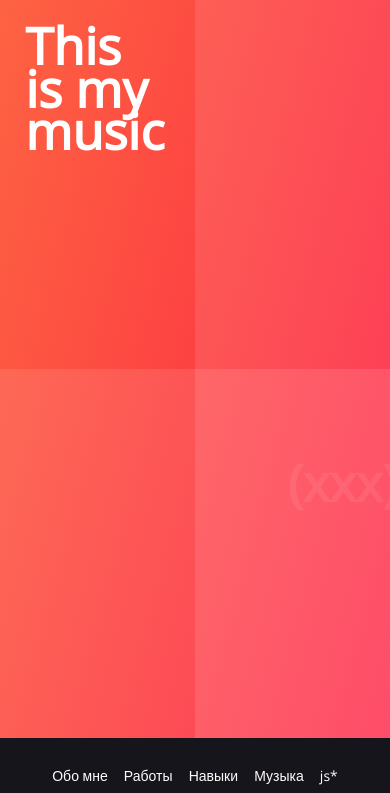
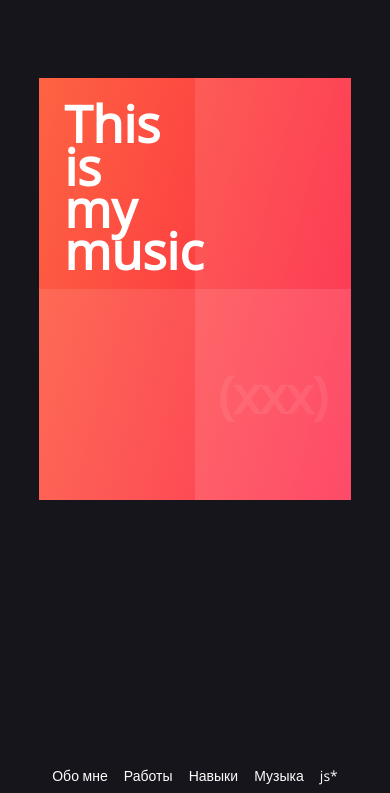
Before and after one commit to nekita6/xxx, a plain HTML site: page music.html in a window 390 px wide. Shown: the top 793 px of the page. Drawn offline with nearby package versions, Linux system fonts and the light colour scheme.

Commit message:
music fix

```diff
--- a/css/style.css
+++ b/css/style.css
@@ -525,8 +525,8 @@ textarea{
 }
 
 #for_music a img{
-	width: 100%;
-	height: auto;
+	max-width: 100%;
+	min-height: 100%;
 }
 
 #for_music a:nth-child(8){
@@ -565,8 +565,8 @@ textarea{
 #mym3,
 #mym4{
 	width: calc(100%/2);
-	height: 22vh;
-	display: inline-block;
+	min-height: calc(25vh - 26.5px);
+	display: block;
 	float: left;
 }
 
@@ -578,21 +578,19 @@ textarea{
 
 #mym4{
 	background: rgba(255, 255, 255, .2);
-	text-align: right;
+	text-align: center;
+	line-height: calc(25vh - 26.5px);
+	color: rgba(255, 255, 255, .03);
+}
+
+#mym4:hover{
 	color: rgba(255, 255, 255, .08);
 }
 
-#mym4:hover{
-	color: rgba(255, 255, 255, .16);
+#mym div{
+	padding: 3vh 3vh 0 3vh;
 }
 
-#mym div{
-	padding: 3vh;
-}
-
-#mym4 div{
-	padding: 11vh;
-}
 
 
 
@@ -738,27 +736,77 @@ textarea{
 	}
 
 
-	#for_music a:nth-child(9){
-		display: block;
-		height: 100vh;
-		width: 100%;
-	}
-
 	#for_music{
 		display: block;
+		padding-top: 20%;
+		box-sizing: border-box;
 	}
 
 	#for_music a{
+		background: #17151C;
+		overflow: hidden;
+		transition: all 0.5s ease;
+		opacity: .1;
+		cursor: none;
 		display: none;
+	}
+
+	#for_music a:hover{
+		opacity: .5;
+	}
+
+	#for_music a:nth-child(8){
+		display: none;
+	}
+
+	#for_music a:nth-child(9){
+		display: block;
+		width: 80%;
+		margin: 0 auto;
+		background: linear-gradient(-75deg, #fd1d42, #fd6342);
+		color: #fff;
+		font-size: 6vh;
+		line-height: 5vh;
+		font-weight: bold;
+		opacity: 1;
+	}
+
+	#for_music a:nth-child(10){
+		display: none;
+	}
+
+	#for_music a:nth-child(9):hover{
+		opacity: 1;
 	}
 
 	#mym,
 	#mym2,
 	#mym3,
 	#mym4{
-		height: calc(50vh - 53px);
+		width: calc(100%/2);
+		min-height: 25vh;
+		display: block;
+		float: left;
 	}
-}
+
+	#mym4{
+		background: rgba(255, 255, 255, .2);
+		text-align: center;
+		line-height: 25vh;
+		color: rgba(255, 255, 255, .08);
+	}
+
+	#mym4:hover{
+		color: rgba(255, 255, 255, .16);
+	}
+
+	#mym div{
+		padding: 3vh 3vh 0 3vh;
+	}
+
+	#mym4 div{
+		padding: 0;
+	}
 
 @media (max-width: 740px){
 	.container{
--- a/music.html
+++ b/music.html
@@ -58,7 +58,7 @@
 			<div id="mym2"></div>
 			<div id="mym3"></div>
 			<div id="mym4">
-				<div>(xxx)</div>
+				(xxx)
 			</div>
 		</a>
 
```
